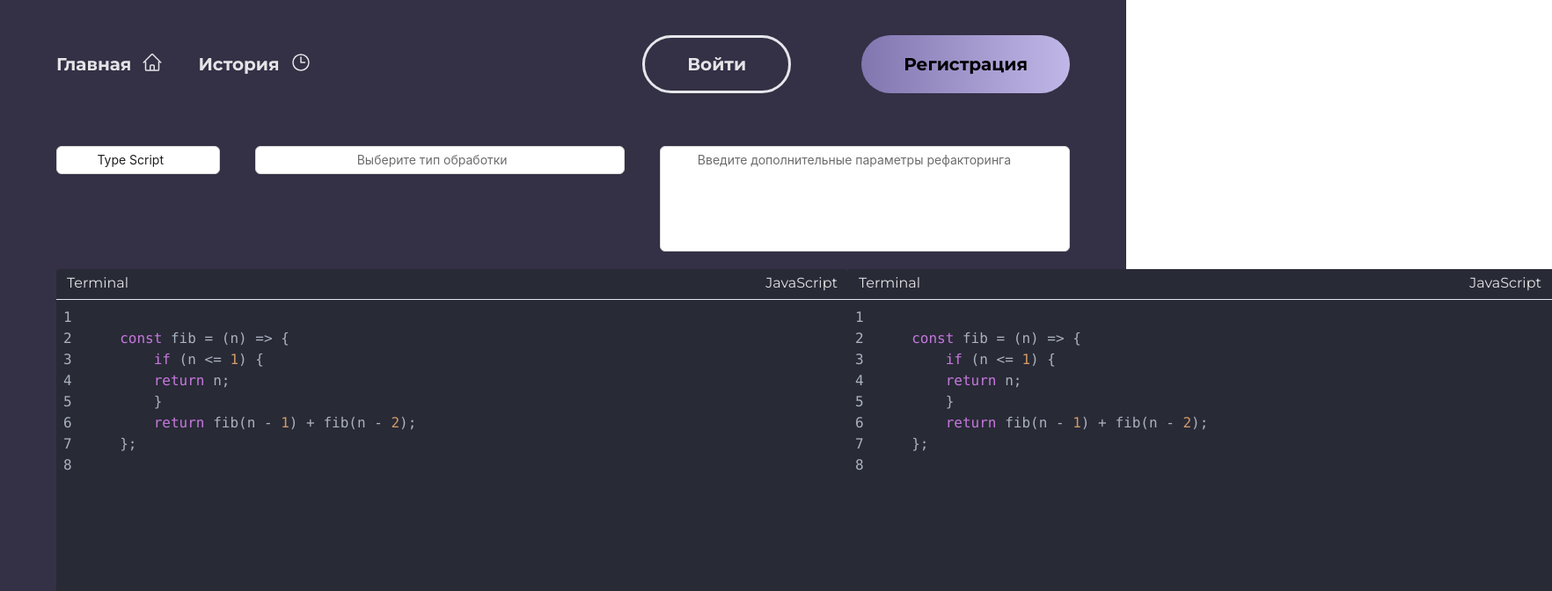
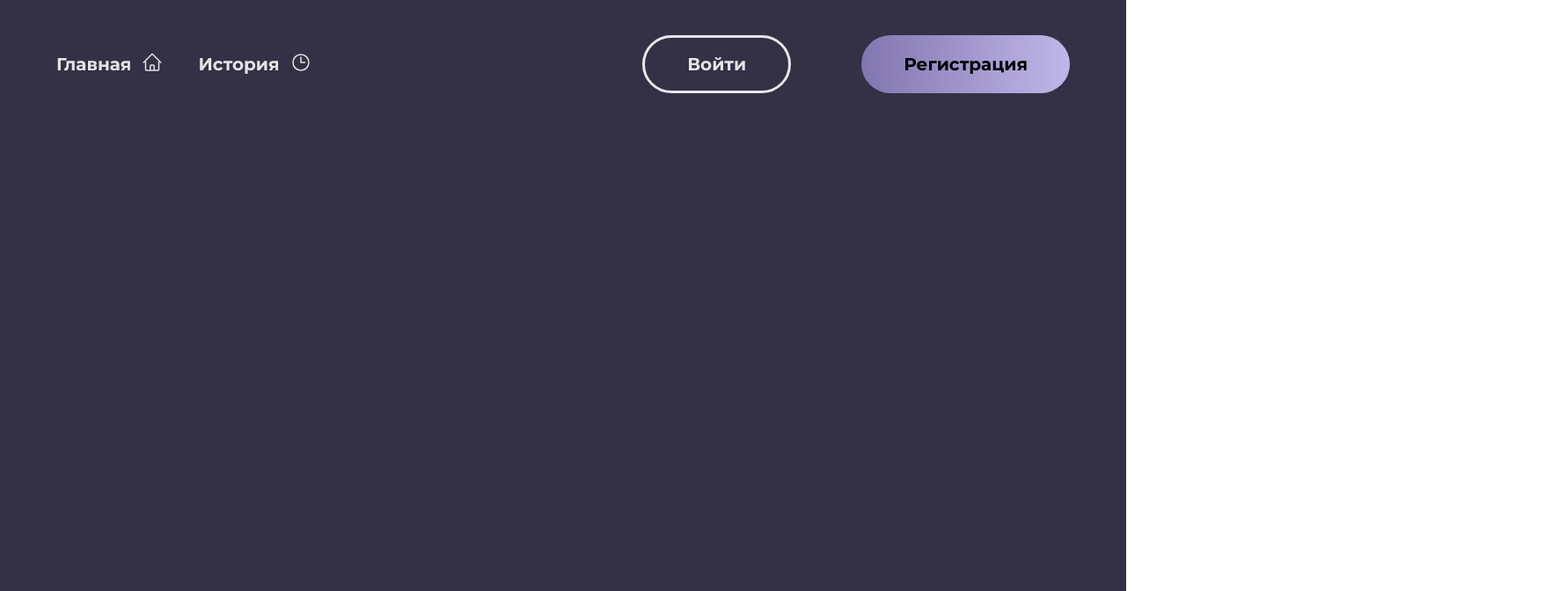
Before and after one commit to zojgame/refactorMeGpt, a React (Vite) app: page / in a window 1280 px wide. Shown: the top 672 px of the page at 88% size, 1764 px wide, since content can reach past the window. Built offline with nearby package versions, Linux system fonts and the light colour scheme.

Commit message:
added react router dom

```diff
--- a/package.json
+++ b/package.json
@@ -13,6 +13,7 @@
     "antd": "^5.12.2",
     "react": "^18.2.0",
     "react-dom": "^18.2.0",
+    "react-router-dom": "^6.21.0",
     "react-syntax-highlighter": "^15.5.0"
   },
   "devDependencies": {
--- a/src/App.tsx
+++ b/src/App.tsx
@@ -1,17 +1,12 @@
 // import { atomDark } from "react-syntax-highlighter/dist/esm/styles/prism";
-import './App.css';
-import {
-  HeaderComponent,
-  TerminalComponent,
-  UserPanelComponent,
-} from '@/components';
+import "./App.css";
+import { TerminalComponent, UserPanelComponent } from "@/components";
 
 function App() {
   return (
-    <div className='flex flex-col'>
-      <HeaderComponent />
+    <div className="flex flex-col">
       <UserPanelComponent />
-      <div className='flex h-fit justify-around'>
+      <div className="flex h-fit justify-around">
         <TerminalComponent editable />
         <TerminalComponent />
       </div>
--- a/src/components/Header/Header.tsx
+++ b/src/components/Header/Header.tsx
@@ -1,29 +1,33 @@
-import { HomeIcon, TimeIcon, IconWrapper } from '@/icons';
+import { Outlet } from "react-router-dom";
+import { HomeIcon, TimeIcon, IconWrapper } from "@/icons";
 
 const HeaderComponent = () => {
   return (
-    <header className='flex flex-row w-full pb-10  select-none text-xl justify-between'>
-      <nav className='flex flex-row gap-10 text-xl items-center'>
-        <div className='cursor-pointer font-bold'>
+    <>
+      <header className="flex flex-row w-full pb-10  select-none text-xl justify-between">
+        <nav className="flex flex-row gap-10 text-xl items-center">
+          <div className="cursor-pointer font-bold">
             <IconWrapper>
               Главная <HomeIcon />
             </IconWrapper>
           </div>
-        <div className='cursor-pointer font-bold'>
+          <div className="cursor-pointer font-bold">
             <IconWrapper>
               История <TimeIcon />
             </IconWrapper>
           </div>
         </nav>
-      <div className='flex gap-20 justify-start'>
-        <button className='border-[3px] rounded-full py-4 px-12 font-bold'>
+        <div className="flex gap-20 justify-start">
+          <button className="border-[3px] rounded-full py-4 px-12 font-bold">
             Войти
           </button>
-        <button className='rounded-full py-4 px-12 font-bold bg-gradient-to-r from-[#8176AF] to-[#C0B7E8] text-black'>
+          <button className="rounded-full py-4 px-12 font-bold bg-gradient-to-r from-[#8176AF] to-[#C0B7E8] text-black">
             Регистрация
           </button>
         </div>
       </header>
+      <Outlet />
+    </>
   );
 };
 export { HeaderComponent };
--- a/src/main.tsx
+++ b/src/main.tsx
@@ -1,10 +1,26 @@
-import React from 'react';
-import ReactDOM from 'react-dom/client';
-import App from './App.tsx';
-import './index.css';
+import ReactDOM from "react-dom/client";
+import { createBrowserRouter, RouterProvider } from "react-router-dom";
+import App from "./App.tsx";
+import "./index.css";
+import { HeaderComponent } from "@/components";
 
-ReactDOM.createRoot(document.getElementById('root')!).render(
-  <React.StrictMode>
-    <App />
-  </React.StrictMode>
+const router = createBrowserRouter([
+  {
+    path: "/",
+    element: <HeaderComponent />,
+    children: [
+      {
+        path: "history",
+        element: <div>History</div>,
+      },
+      {
+        path: "main",
+        element: <App />,
+      },
+    ],
+  },
+]);
+
+ReactDOM.createRoot(document.getElementById("root")!).render(
+  <RouterProvider router={router} />
 );
```
Also changed, not shown: 1 other file (tests, documents, lock files or other folders). Lines whose indentation alone changed are shown as unchanged.
